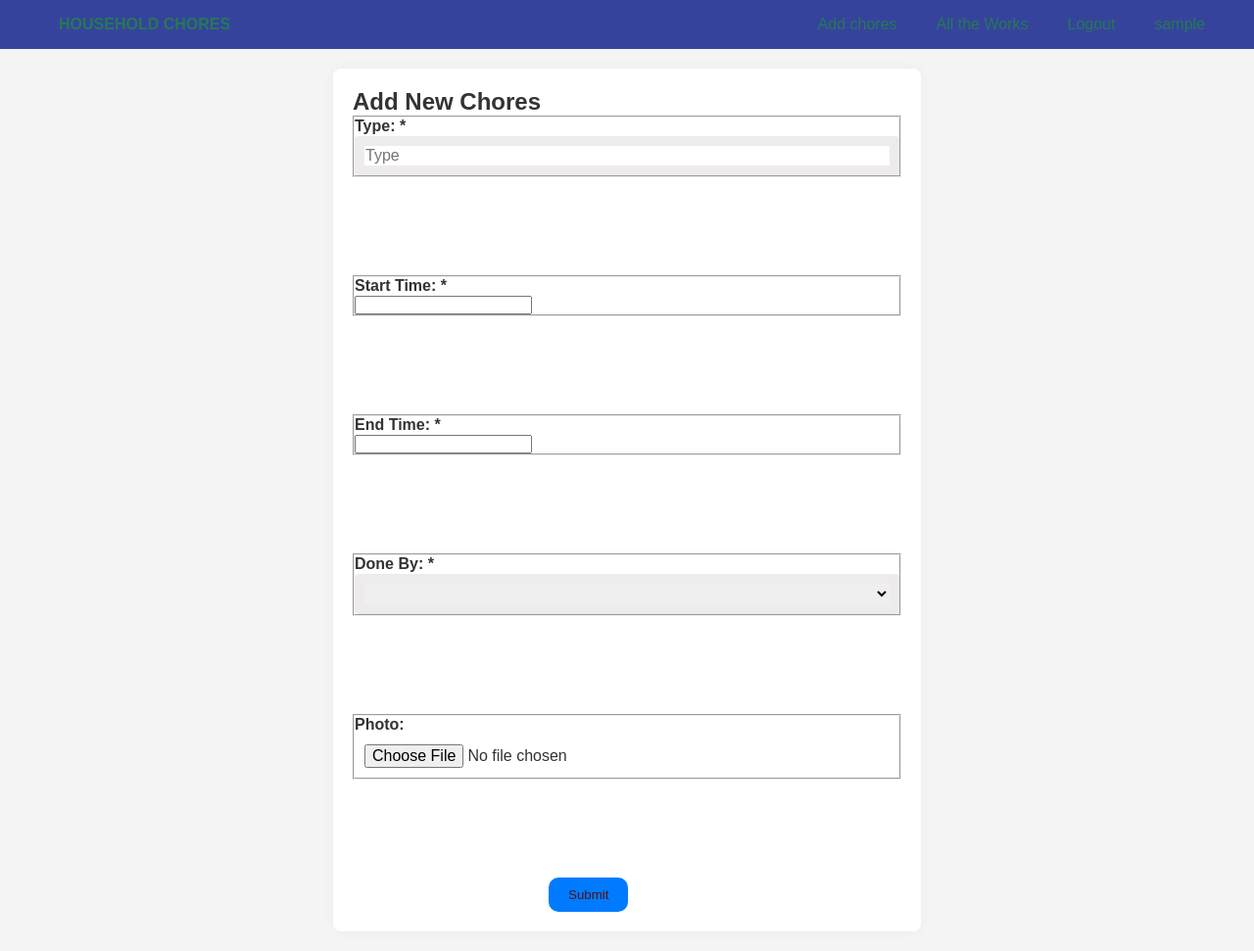
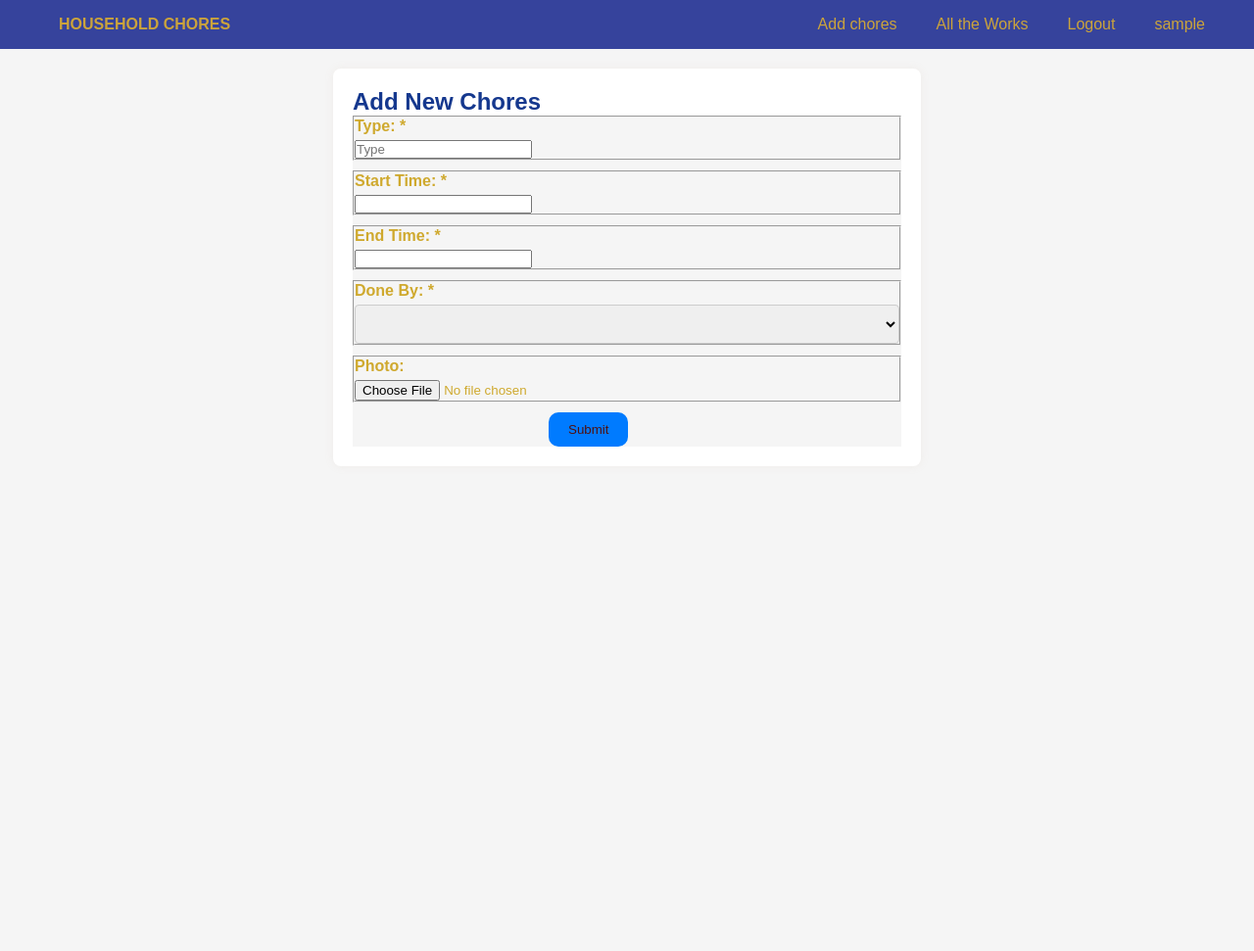
Before and after one commit to sadikshyaStha/comp1006-as1, a PHP site: page /Add-chores.php in a window 1280 px wide. Shown: the whole page at 98% size. After the commit the page ends 456 px from the top, so only its background shows below. Run offline with PHP 8.4, Linux system fonts and the light colour scheme; the visitor is signed in with stand-in values (Sample User, id 1); data that the repository does not hold is empty.

Commit message:
adjusted php and css

```diff
--- a/Add-chores.php
+++ b/Add-chores.php
@@ -15,7 +15,7 @@ include('shared/header.php'); ?>
 <form method="post" action="insert-chores.php" enctype="multipart/form-data">
 <fieldset>
         <label for="Type">Type: *</label>
-        <input type="text" name="Type" placeholder="Type" required />
+        <input name="Type" placeholder="Type" required />
     </fieldset>
     <fieldset>
         <label for="StartTime">Start Time: *</label>
--- a/CSS/site.css
+++ b/CSS/site.css
@@ -7,9 +7,21 @@
 /* Body styles */
 body {
     font-family: Arial, sans-serif;
-    background-color: #f4f4f4;
-    color: #333;
+    background-color: whitesmoke;
+    color: #15388e;
 }
+
+p {
+    margin-bottom: 20px;
+    color:rgb(160, 163, 175);
+}
+
+form {
+    max-width: 600px; /* Adjust as needed */
+    background-color: whitesmoke;
+    color: #cfa92e;
+}
+
 
 /* Form container */
 main {
@@ -21,33 +33,53 @@ main {
     box-shadow: 0 0 10px rgba(195, 167, 140, 0.1);
 }
 
-/* Form fieldset styles */
+/* Form Styles */
 fieldset {
-    margin-bottom: 100px;
+    margin-bottom: 10px;
 }
 
-/* Form label styles */
+/* Styling for labels */
 label {
     display: block;
+    margin-bottom: 5px;
     font-weight: bold;
-    margin-bottom: 1px;
 }
 
-/* Form input styles */
+/* Styling for text input, email input, password input, and select dropdown */
 input[type="text"],
+input[type="email"],
+input[type="password"],
 select {
     width: 100%;
-    padding: 1px;
-    border: 10px solid #eeebeb;
+    height: 40px; /* Adjust height as needed */
+    padding: 8px;
+    border: 1px solid #ccc;
     border-radius: 4px;
-    font-size: 16px;
+    box-sizing: border-box;
 }
 
-/* Form file input styles */
-input[type="file"] {
-    width: 100%;
-    padding: 10px;
-    font-size: 16px;
+/* Styling for when inputs and select dropdowns are focused */
+input[type="text"]:focus,
+input[type="email"]:focus,
+input[type="password"]:focus,
+select:focus {
+    border-color: #007bff;
+    outline: none;
+}
+
+/* Styling for placeholder text in inputs and select dropdowns */
+input[type="text"]::placeholder,
+input[type="email"]::placeholder,
+input[type="password"]::placeholder {
+    color: #999;
+}
+
+/* Styling for submit button */
+input[type="submit"] {
+    border: none;
+    border-radius: 4px;
+    padding: 10px 20px;
+    cursor: pointer;
 }
 
 /* Form button styles */
@@ -73,8 +105,12 @@ button:hover {
 
 #navbar {
     background-color: #36439c;
-    color: #247a54;
+    color: #CCA43B;
     padding: 10px 0;
+}
+nav ul li a:hover {
+    background-color: #7e7979;
+    color: #220d0d; /* Change to the desired hover color */
 }
 
 .navbar-container {
@@ -139,7 +175,7 @@ table {
 }
 
 thead {
-    background-color: #2e438b;
+    background-color: #e3e6ee;
 }
 
 th, td {
```
Also changed, not shown: Chores-Tables.php (+12 -14 lines), edit-chores.php (+14 -11 lines), index.php (+8 -3 lines), insert-chores.php (+2 -6 lines), update-chores.php (+4 -4 lines), img/hide.png (deleted), img/show.png (deleted), img/uploads/6tb2ggtlpc0624di2l3uok811u-cleaning bathrooms.jpg (deleted), img/uploads/6tb2ggtlpc0624di2l3uok811u-cleaning image .jpeg (deleted), img/uploads/img6tb2ggtlpc0624di2l3uok811u-cleaning bathrooms.jpg (deleted), img/uploads/img6tb2ggtlpc0624di2l3uok811u-cleaning image .jpeg (deleted), img/uploads/img6tb2ggtlpc0624di2l3uok811u-cleaning waste.jpeg (deleted), img/uploads/imgcleaning bathroom.jpg (deleted).
